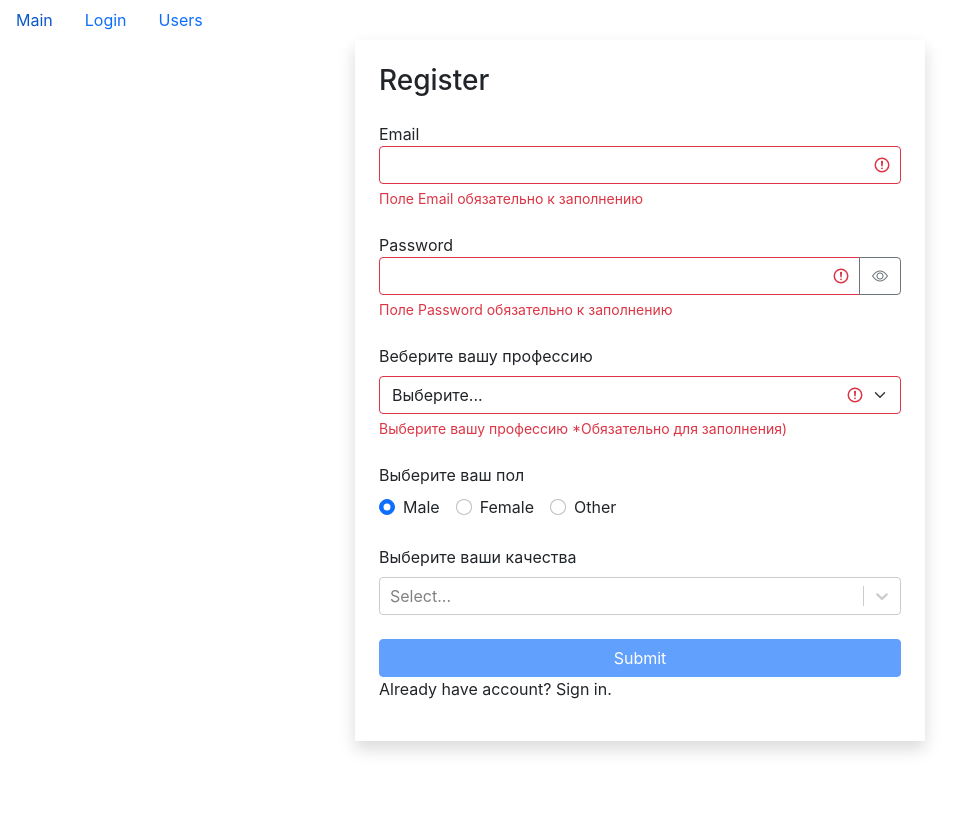
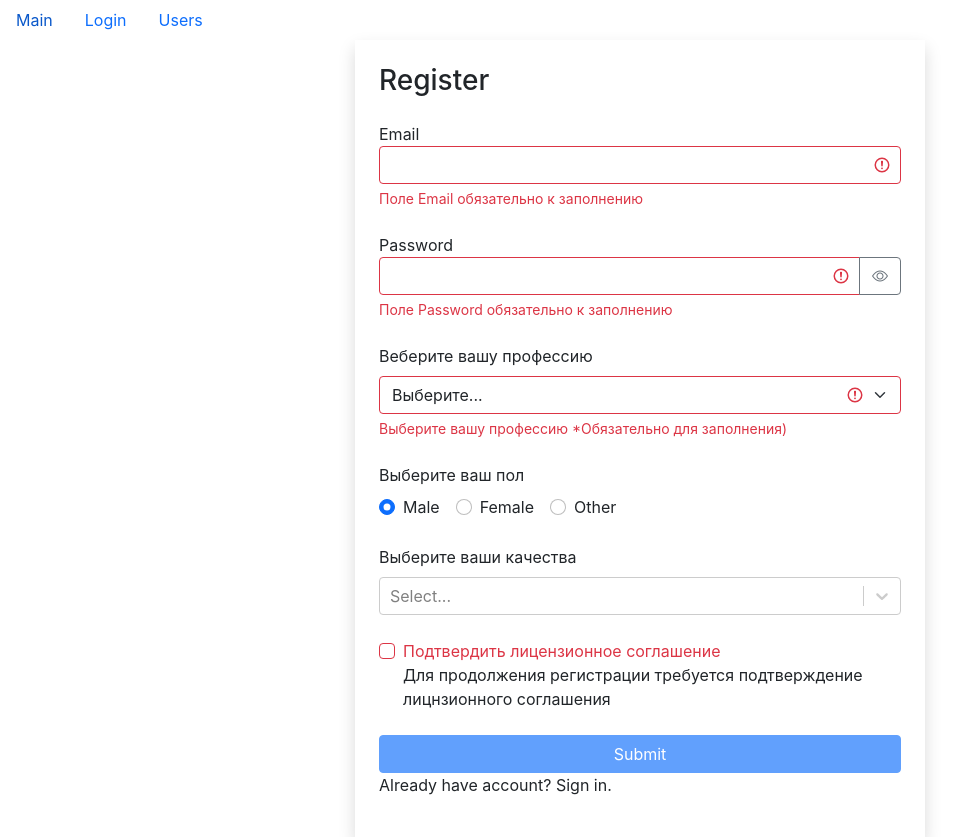
Before and after one commit to YuriyMtrofanov/Fast-company, a React (Create React App) app in the folder fast-company/: page /login/1 in a window 1280 px wide. Both pictures are taken after a click on the button "Sign up.". Shown: the whole page, without its empty margins (0-975 px from the left). Before the commit the page ends 800 px from the top, so only its background shows below. Built offline with nearby package versions, Linux system fonts and the light colour scheme.

Commit message:
Finishing debug

```diff
--- a/fast-company/package.json
+++ b/fast-company/package.json
@@ -14,7 +14,8 @@
         "react-router-dom": "^5.3.0",
         "react-scripts": "5.0.1",
         "react-select": "^5.7.0",
-        "web-vitals": "^2.1.4"
+        "web-vitals": "^2.1.4",
+        "yup": "^1.0.0"
     },
     "scripts": {
         "start": "react-scripts start",
--- a/fast-company/src/components/common/form/checkBoxField.jsx
+++ b/fast-company/src/components/common/form/checkBoxField.jsx
@@ -1,14 +1,50 @@
 import React from "react";
+import PropTypes from "prop-types";
 
-const CheckBoxField = () => {
+const CheckBoxField = ({
+    name,
+    value, // true / false (выбран или не выбран)
+    onChange,
+    children,
+    error
+}) => {
+    const handleChange = () => {
+        onChange({ name: name, value: !value });
+    };
+
+    const getInputClasses = () => {
+        return "form-check-input" + (error ? " is-invalid" : "");
+    };
+
     return (
-        <div className="form-check">
-            <input className="form-check-input" type="checkbox" value="" id="flexCheckDefault"/>
-            <label className="form-check-label" htmlFor="flexCheckDefault">
-                Default checkbox
+        <div className="form-check mb-4">
+            <input
+                className={getInputClasses()}
+                type="checkbox"
+                value=""
+                id={name}
+                onChange = {handleChange}
+                checked = {value}
+            />
+            <label className="form-check-label" htmlFor={name}>
+                {children}
             </label>
+            <div>
+                {error && <div className="feedback">{error}</div>}
+            </div>
         </div>
     );
 };
 
+CheckBoxField.propTypes = {
+    name: PropTypes.string,
+    value: PropTypes.bool,
+    onChange: PropTypes.func,
+    children: PropTypes.oneOfType([
+        PropTypes.arrayOf(PropTypes.node),
+        PropTypes.node
+    ]), // PropTypes.node - просто элемент Реакт
+    error: PropTypes.string
+};
+
 export default CheckBoxField;
--- a/fast-company/src/components/common/form/textField.jsx
+++ b/fast-company/src/components/common/form/textField.jsx
@@ -2,7 +2,7 @@ import React, { useState } from "react";
 import PropTypes from "prop-types";
 
 const TextField = ({
-    title,
+    title, // Заголовок поля
     type,
     name,
     value,
--- a/fast-company/src/components/page/userPage/userPage.jsx
+++ b/fast-company/src/components/page/userPage/userPage.jsx
@@ -39,7 +39,7 @@ const UserPage = () => {
 };
 
 UserPage.propTypes = {
-    userId: PropTypes.string.isReqired
+    userId: PropTypes.string
 };
 
 export default UserPage;
--- a/fast-company/src/components/ui/loginForm.jsx
+++ b/fast-company/src/components/ui/loginForm.jsx
@@ -1,20 +1,29 @@
 import React, { useState, useEffect } from "react";
 import TextField from "../common/form/textField";
 import { validator } from "../../utils/validator";
+import CheckBoxField from "../common/form/checkBoxField";
+// import * as yup from "yup"; // yup можно удалить командой "npm uninstall yup"
 
 const LoginForm = () => {
-    const [inputData, setInputData] = useState({ email: "", password: "" }); // Задаем состояние для всей формы сразу (Информация, вводимая в полях ввода).
+    const [inputData, setInputData] = useState({ email: "", password: "", stayOn: false }); // Задаем состояние для всей формы сразу (Информация, вводимая в полях ввода).
 
-    const handleChange = (target) => { // Создаем обработчик, фиксирующий изменения вводимой информации
-        // console.log("name: ", event.target.name, "value: ", event.target.value);
-        setInputData(prevState => (
-            { ...prevState, [target.name]: target.value }
-        ));
+    const handleChange = (target) => {
+        // console.log("target: ", target); // здесь мы получим undefined так как в этом компоненте мы получаем данные асинхронно
+        // Поэтому мы получаем данные асинхронно в дочернем компоненте, возвращаем их в родительский с помощью "handleChange()" и
+        // записываем их в переменную "target"
+        // if (target) { // данная проверка больше не нужна так как мы прокидываем данные из дочернего компонента синхронно
+        setInputData((prevState) => ({
+            // Как видно в данной форме ключ объе   кта задается динамически, в зависимости от выбранного поля
+            // event позволяет отследить событие в выбранном поле и получить данные этого поля через "target"
+            ...prevState,
+            [target.name]: target.value
+        }));
+        // }
     };
 
     const [errors, setErrors] = useState({});
 
-    // Файл конфигурации (настроек полей) для валидации форм
+    // Файл конфигурации (настроек полей) для валидации форм с помощью функии "validator()"
     const validationConfig = {
         email: {
             isRequired: {
@@ -41,15 +50,47 @@ const LoginForm = () => {
         }
     };
 
+    /* Альтернаативный способ валидации полей с помощью библиотеки "yup"
+    const validationScheme = yup.object().shape({
+        // Проверка свойств полей идет в обратном порядке, поэтому поля указываем также  в обратном порядке
+        password: yup
+            .string()
+            .required("Поле 'Пароль' обязательно к заполнению")
+            .matches(
+                /(?=.*[A-Z])/,
+                "Пароль должен содержать заглавные буквы") // ?= (выполнить проверку) . (1 симфол) * (совпадение) [A-Z] (диапазон заглавных букв)
+            .matches(
+                /(?=.*[0-9])/,
+                "Пароль должен содержать цифры") // ?= (выполнить проверку) . (1 симфол) * (совпадение) [0-9] (диапазон цифр)
+            .matches(
+                /(?=.*[!@#$%^&*])/,
+                "Пароль должен один из спец символов (! @ # $ % ^ & *) ")
+            .matches(
+                /(?=.{8,})/,
+                "Пароль должен содержать минимум из восьми символов"),
+        email: yup
+            .string()
+            .required("Поле Email обязательно к заполнению")
+            .email("Email введен некорректно")
+    });
+    */
     const validate = () => {
+        /* Валидация с помощью "yup"
+        // Так как валидация с помощью "yup" асинхронная, то нам требуется пользоваться асинхронными методами для обработки
+        // Если в фаргументах функции помимо "inputData" указать параметр {abortEarly: false}, будут выведены все ошибки
+        validationScheme.validate(inputData)
+            .then(() => { setErrors({}); })
+            .catch(error => { setErrors({ [error.path]: error.message }); }); // отрицптельный исход. На этом этапе "yup" выдаст ошибку
+        */
+        // Валидация с помощью функии "validator()"
         const errors = validator(inputData, validationConfig);
+        setErrors(errors);
         // Нам больше не нужно валидировать вручную поэтому код ниже удаляем
         // for (const fieldName in inputData) {
         //     if (inputData[fieldName].trim() === "") {
         //         errors[fieldName] = `Поле ${fieldName} дложно быль заполнено`;
         //     }
         // }
-        setErrors(errors);
         return Object.keys(errors).length === 0;
     };
 
@@ -98,6 +139,13 @@ const LoginForm = () => {
                 onChange = {handleChange}
                 error = {errors.password}
             />
+            <CheckBoxField
+                name = "stayOn"
+                value = {inputData.stayOn}
+                onChange = {handleChange}
+            >
+                Оставаться в системе
+            </CheckBoxField>
             <button
                 type="submit"
                 disabled = {!isAbled} // Кнопка активна при отсутствии ошибок т.е. если isDisabled не существует
--- a/fast-company/src/components/ui/registerForm.jsx
+++ b/fast-company/src/components/ui/registerForm.jsx
@@ -5,7 +5,7 @@ import SelectField from "../common/form/selectField";
 import RadioField from "../common/form/radioField";
 import MultiSelectField from "../common/form/multiSelectField";
 import api from "../../api";
-// import CheckBoxField from "../common/form/checkBoxField";
+import CheckBoxField from "../common/form/checkBoxField";
 
 const RegisterForm = () => {
     // Задаем состояние для всей страницы т.е. объект, в котором будут храниться все формы сразу
@@ -16,7 +16,8 @@ const RegisterForm = () => {
             password: "", // Значение по умолчанию для "password"
             profession: "", // Значение по умолчанию для "profession"
             sex: "male", // Значение по умолчанию для "sex"
-            qualities: [] // Значение для поля качеств
+            qualities: [], // Значение для поля качеств
+            licence: false // Значение по умолчаниб для атрибута "value" для <CheckBoxField />
         }
     );
     // Создаем обработчик, фиксирующий изменения вводимой информации в поле ввода. Мы можем его использовать для
@@ -76,6 +77,11 @@ const RegisterForm = () => {
         profession: {
             isRequired: {
                 message: `Выберите вашу профессию *Обязательно для заполнения)`
+            }
+        },
+        licence: {
+            isRequired: {
+                message: `Для продолжения регистрации требуется подтверждение лицнзионного соглашения`
             }
         }
     };
@@ -139,6 +145,7 @@ const RegisterForm = () => {
             />
             <SelectField
                 title = "Веберите вашу профессию" // Название поля
+                name = "professions"
                 value = {inputData.profession} // inputData.profession
                 onChange = {handleChange} // handleChange
                 defaultOption = "Выберите..."
@@ -157,12 +164,20 @@ const RegisterForm = () => {
                 title = "Выберите ваш пол"
             />
             <MultiSelectField
+                title = "Выберите ваши качества"
                 name = "qualities"
                 options = {qualities}
                 onChange = {handleChange}
-                title = "Выберите ваши качества"
+                defaultValue = {inputData.qualities}
             />
-            {/* <CheckBoxField /> */}
+            <CheckBoxField
+                name = "licence"
+                value = {inputData.licence}
+                onChange = {handleChange}
+                error = {errors.licence}
+            >
+                Подтвердить <a>лицензионное соглашение</a>
+            </CheckBoxField>
             <button
                 type="submit"
                 disabled = {!isAbled} // Кнопка активна при отсутствии ошибок т.е. если isDisabled не существует
--- a/fast-company/src/utils/validator.js
+++ b/fast-company/src/utils/validator.js
@@ -2,33 +2,37 @@ export function validator(inputData, config) {
     const errors = {};
     function validate(
         validationMethod, // название метода валидации (ключ) для данного поля с именем "fieldName"
-        inputDataField, // данные введенные в поле ввода с именем "fieldName"
+        inputData, // данные введенные в поле ввода с именем "fieldName"
         config // метод валидации, получаемый из config
     ) {
         let statusValidate; // Запишем условие валидации в переменную
         switch (validationMethod) {
-        case "isRequired":
-            // if (inputDataField.trim() === "") return config.message;
-            statusValidate = inputDataField.trim() === ""; // запишем условие в переменную statusValidate
+        case "isRequired": {
+            if (typeof inputData === "boolean") { // для <CheckBoxField> проверяем данные по типу "boolean"
+                statusValidate = !inputData; // сообщение об ошибке выводится в случае выполнения данного тождества
+            } else {
+                statusValidate = inputData.trim() === ""; // То есть если вводимые данные = пустой строке, то выводится сообщение об ошибке
+            }
             break;
+        }
         case "isEmail": {
             const emailRegExp = /^\S+@\S+\.\S+$/g; // Регулярное выражение проверки Email
-            // if (!emailRegExp.test(inputDataField)) return config.message;
-            statusValidate = !emailRegExp.test(inputDataField);
+            // if (!emailRegExp.test(inputData)) return config.message;
+            statusValidate = !emailRegExp.test(inputData); // Если ре. выражение не выполняется, то выводится сообщение об ошибке
             break;
         }
         case "isCapitalSymbol": {
             const capitalRegExp = /[A-Z]+/g; // Проверка на наличие заглавных букв
-            statusValidate = !capitalRegExp.test(inputDataField);
+            statusValidate = !capitalRegExp.test(inputData);
             break;
         }
         case "isConteinDigit": {
             const digitRegExp = /\d+/g; // Проверка на наличие цифр
-            statusValidate = !digitRegExp.test(inputDataField);
+            statusValidate = !digitRegExp.test(inputData);
             break;
         }
         case "min": {
-            statusValidate = inputDataField.length < config.value; // количество символов вводимой строки д/б больше заданного мин. колл-ва символов
+            statusValidate = inputData.length < config.value; // количество символов вводимой строки д/б больше заданного мин. колл-ва символов
             break;
         }
         default:
```
Also changed, not shown: fast-company/src/components/common/form/multiSelectField.jsx (+6 -3 lines), fast-company/src/components/common/form/selectField.jsx (+4 -3 lines), fast-company/src/components/page/usersListPage/usersListPage.jsx (+5 -5 lines), 1 other file (tests, documents, lock files or other folders).
